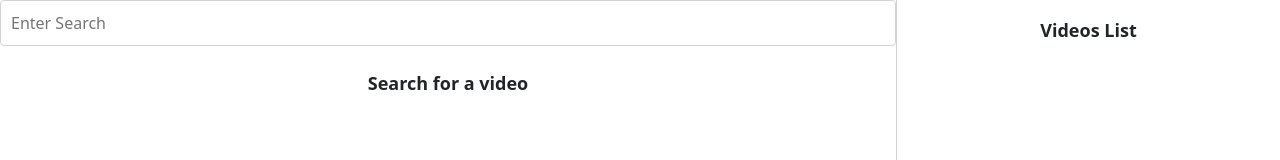
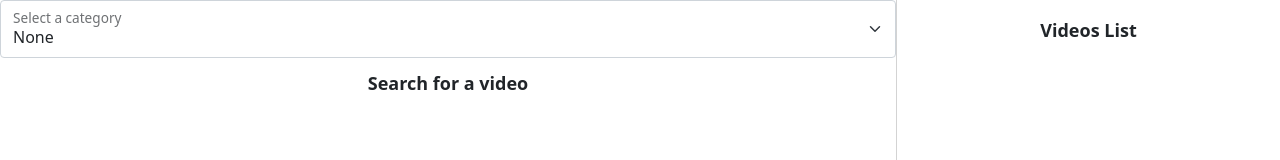
Before and after one commit to JGeho/NostalgiaTV, a React (Create React App) app: page /home in a window 1280 px wide. Shown: the top 160 px of the page. Built offline with nearby package versions, Linux system fonts and the light colour scheme.

Commit message:
filter connected to api

```diff
--- a/package.json
+++ b/package.json
@@ -2,7 +2,6 @@
   "name": "nostalgia-tv-app",
   "version": "0.1.0",
   "private": true,
-  "proxy": "http://localhost:3001",
   "dependencies": {
     "@testing-library/jest-dom": "^5.11.4",
     "@testing-library/react": "^11.1.0",
--- a/src/App.js
+++ b/src/App.js
@@ -2,7 +2,7 @@ import './App.css';
 import React from 'react';
 import { Route, Routes, Navigate } from 'react-router-dom';
 import Search from "./components/Search";
-import Homepage from './components/Homepage';
+import HomePage from './components/Homepage';
 import Splashpage from './components/SplashPage';
 import youtubeApi from "./api/youtube";
 import VideoList from "./components/VideoList";
@@ -32,16 +32,18 @@ export default class App extends React.Component {
     });
   };
 
+  //https://www.googleapis.com/youtube/v3/playlistItems?part=snippet&maxResults=50&playlistId=PLB03EA9545DD188C3&key=MY_API_KEY
+
   onSearch = async (keyword) => {
-    const response = await youtubeApi.get("/search", {
+    const response = await youtubeApi.get("/playlistItems", {
       params: {
-        q: keyword
+        playlistId: keyword
       }
     });
-    //console.log(response);
+    // console.log(response.data.items[0].snippet.resourceId.videoId);
     this.setState({
       videoMetaInfo: response.data.items,
-      selectedVideoID: response.data.items[0].id.videoId
+      selectedVideoId: response.data.items[0].snippet.resourceId.videoId
     });
     console.log(this.state);
   };
@@ -49,9 +51,10 @@ export default class App extends React.Component {
   render() {
     return (
       <div className="App">
-        <Search onSearch={this.onSearch}/>
-        <VideoList onVideoSelected={this.onVideoSelected} data={this.state.videoMetaInfo}/>
-        <VideoPlayer videoId={this.state.selectedVideoId}/>
+        {/* <Search onSearch={this.onSearch} /> */}
+        <HomePage onSearch={this.onSearch} />
+        <VideoList onVideoSelected={this.onVideoSelected} data={this.state.videoMetaInfo} />
+        <VideoPlayer videoId={this.state.selectedVideoId} />
       </div>
     );
   }
--- a/src/api/youtube.jsx
+++ b/src/api/youtube.jsx
@@ -1,12 +1,13 @@
 import axios from "axios";
 
-const KEY = "AIzaSyB4CEcm2r01f0psc8fHLYshH9uY4ogQtoU";
+const KEY = "AIzaSyDzY039x5RNRXCHlo1G5sUGyA_jDANq9o4";
+// console.log(process.env.REACT_APP_API_KEY)
 
 export default axios.create({
   baseURL: "https://www.googleapis.com/youtube/v3",
   params: {
     part: "snippet",
-    masResults: 5,
+    maxResults: 20,
     key: KEY
   },
   headers: {}
--- a/src/components/Homepage.jsx
+++ b/src/components/Homepage.jsx
@@ -7,49 +7,52 @@ import Form from 'react-bootstrap/Form';
 import axios from 'axios';
 // import FormSelect from 'react-bootstrap/esm/FormSelect';
 
-export default function Homepage() {
+export default function Homepage(props) {
     //get data using useeffect
     //get api url template to do call
     //see what data is retrieved
     //make sure that the call is only triggered with onClick and not onchange.
-    const apiKey = 'AIzaSyB4CEcm2r01f0psc8fHLYshH9uY4ogQtoU';
+    // const apiKey = 'AIzaSyDzY039x5RNRXCHlo1G5sUGyA_jDANq9o4';
+    // console.log(process.env.REACT_APP_API_KEY);
 
     const optionArray = [
         { value: '', label: "None" },
-        { value: '10', label: "Music" },
+        { value: '10', label: "Reality TV" },
         { value: '17', label: "Sports" },
-        { value: '23', label: "Comedy" },
-        { value: '1', label: "Film and Animation" }
+        { value: 'PLoXkGkpREHNCkbXU8M6kxwzZ-xTr1_Mhs', label: "Comedy" },
+        { value: '1', label: "Cartoons" },
+        { value: '1', label: "Drama" }
     ];
     const [categoryValue, setCategoryValue] = useState('');
-    const [data, setData] = useState([]);
-    const [currentVideo, setCurrentVideo] = useState('');
+    // const [data, setData] = useState([]);
+    // const [currentVideo, setCurrentVideo] = useState('');
 
-    useEffect(() => {
-        if (categoryValue === '') {
-            return;
-        } else {
-            async function getVideos() {
-                const { data } = await axios(`https://www.googleapis.com/youtube/v3/search?part=snippet&type=video&videoCategoryId=${categoryValue}&q=1970&videoDuration=short&relevanceLanguage=en&key=${apiKey}`);
-                console.log(data);
+    // useEffect(() => {
+    //     if (categoryValue === '') {
+    //         return;
+    //     } else {
+    //         async function getVideos() {
+    //             const { data } = await axios(`https://www.googleapis.com/youtube/v3/search?part=snippet&type=video&videoCategoryId=${categoryValue}&q=1970&videoDuration=short&relevanceLanguage=en&key=${apiKey}`);
+    //             console.log(data);
 
-                setData(data);
-                setCurrentVideo('0')
-            };
-            getVideos();
-        };
-    }, [categoryValue]);
+    //             setData(data);
+    //             setCurrentVideo('0')
+    //         };
+    //         getVideos();
+    //     };
+    // }, [categoryValue]);
 
     const handleChange = ({ target: category }) => {
         const categoryValue = category.value;
         setCategoryValue(categoryValue);
+        props.onSearch(categoryValue);
     };
 
     //will need to incorporate useEffect and axios to call youtube api based on category
-    const handleOnClick = e => {
-        e.preventDefault();
-        setCurrentVideo({ currentVideo: '1' })
-    }
+    // const handleOnClick = e => {
+    //     e.preventDefault();
+    //     setCurrentVideo({ currentVideo: '1' })
+    // }
 
     return (
         <div>
@@ -61,11 +64,11 @@ export default function Homepage() {
                 </Form.Select>
             </FloatingLabel>
 
-            <iframe title={currentVideo ? data.items[currentVideo].id.videoId : 'no video'} src={currentVideo ? `https://www.youtube.com/embed/${data.items[currentVideo].id.videoId}?autoplay=1&mute=0&enablejsapi=1&controls=0` : 'https://picsum.photos/200/300'} allow='autoplay'>
+            {/* <iframe title={currentVideo ? data.items[currentVideo].id.videoId : 'no video'} src={currentVideo ? `https://www.youtube.com/embed/${data.items[currentVideo].id.videoId}?autoplay=1&mute=0&enablejsapi=1&controls=0` : 'https://picsum.photos/200/300'} allow='autoplay'>
 
             </iframe>
 
-            <button onClick={handleOnClick}>Click Me</button>
+            <button onClick={handleOnClick}>Click Me</button> */}
         </div >
     )
 }
--- a/src/components/VideoPlayer.jsx
+++ b/src/components/VideoPlayer.jsx
@@ -1,6 +1,8 @@
 import React from "react";
 
 const Videoplayer = ({ videoId }) => {
+  console.log(videoId);
+
   if (!videoId) {
     return (
       <p style={{ textAlign: "center", fontSize: "18px", fontWeight: "bold" }}>
@@ -10,7 +12,7 @@ const Videoplayer = ({ videoId }) => {
   }
   return (
     <div className="video-player">
-      <iframe title={videoId} className="video-iframe" src={`https://www.youtube.com/embed/${videoId}`}/>
+      <iframe title={videoId} className="video-iframe" src={`https://www.youtube.com/embed/${videoId}`} />
     </div>
   );
 };
```
Also changed, not shown: 1 other file (tests, documents, lock files or other folders).
